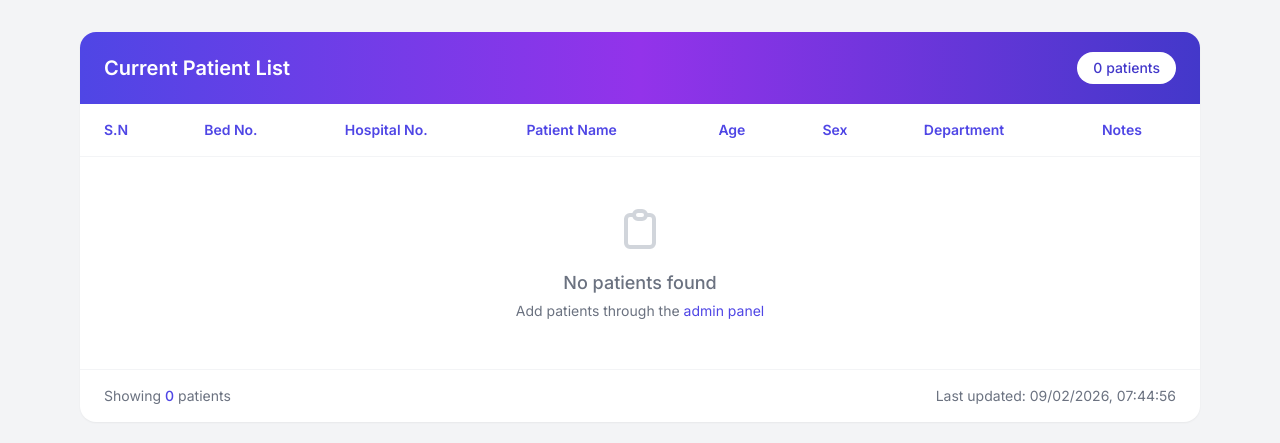
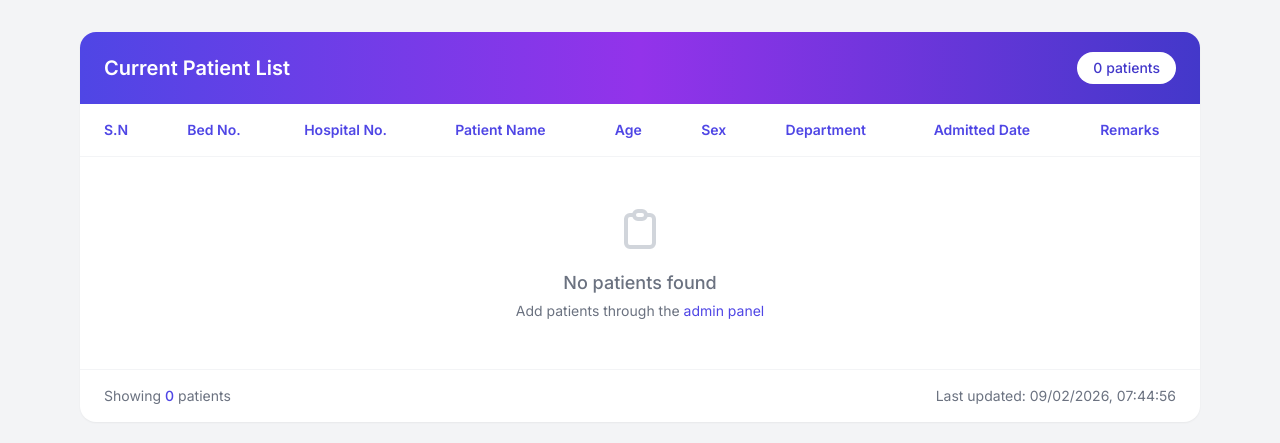
Before and after one commit to ArunShresthaa/KIST-CMS, a Laravel app: template resources/views/welcome.blade.php in a window 1280 px wide. Shown: the part 80-523 px from the top of the page. Run offline with Laravel 12, Linux system fonts and the light colour scheme; the template is opened without the code that fills it, so the values that code supplies are empty; some libraries are stand-ins or nearby versions.

Commit message:
update: add admitted_date column

```diff
--- a/app/Models/Patient.php
+++ b/app/Models/Patient.php
@@ -16,11 +16,13 @@ class Patient extends Model
         'age',
         'sex',
         'department',
+        'admitted_date',
         'remarks',
         'is_active',
     ];
 
     protected $casts = [
         'is_active' => 'boolean',
+        'admitted_date' => 'date',
     ];
 }
--- a/resources/views/welcome.blade.php
+++ b/resources/views/welcome.blade.php
@@ -53,7 +53,8 @@
                             <th class="px-6 py-4 text-left text-sm font-semibold text-indigo-600">Age</th>
                             <th class="px-6 py-4 text-left text-sm font-semibold text-indigo-600">Sex</th>
                             <th class="px-6 py-4 text-left text-sm font-semibold text-indigo-600">Department</th>
-                            <th class="px-6 py-4 text-left text-sm font-semibold text-indigo-600">Notes</th>
+                            <th class="px-6 py-4 text-left text-sm font-semibold text-indigo-600">Admitted Date</th>
+                            <th class="px-6 py-4 text-left text-sm font-semibold text-indigo-600">Remarks</th>
                         </tr>
                     </thead>
                     <tbody>
@@ -109,11 +110,12 @@
                                         {{ $deptShort }}
                                     </span>
                                 </td>
+                                <td class="px-6 py-4 text-sm text-gray-600">{{ $patient->admitted_date ? $patient->admitted_date->format('Y/m/d') : '-' }}</td>
                                 <td class="px-6 py-4 text-sm text-gray-400">{{ $patient->remarks ?? '-' }}</td>
                             </tr>
                         @empty
                             <tr>
-                                <td colspan="8" class="px-6 py-12 text-center text-gray-500">
+                                <td colspan="9" class="px-6 py-12 text-center text-gray-500">
                                     <svg class="mx-auto h-12 w-12 text-gray-300 mb-4" fill="none" stroke="currentColor" viewBox="0 0 24 24">
                                         <path stroke-linecap="round" stroke-linejoin="round" stroke-width="2" d="M9 5H7a2 2 0 00-2 2v12a2 2 0 002 2h10a2 2 0 002-2V7a2 2 0 00-2-2h-2M9 5a2 2 0 002 2h2a2 2 0 002-2M9 5a2 2 0 012-2h2a2 2 0 012 2"/>
                                     </svg>
```
Also changed, not shown: app/Filament/Resources/PatientResource.php (+9 -0 lines), database/migrations/2026_02_09_073648_add_admitted_date_to_patients_table.php (added).
